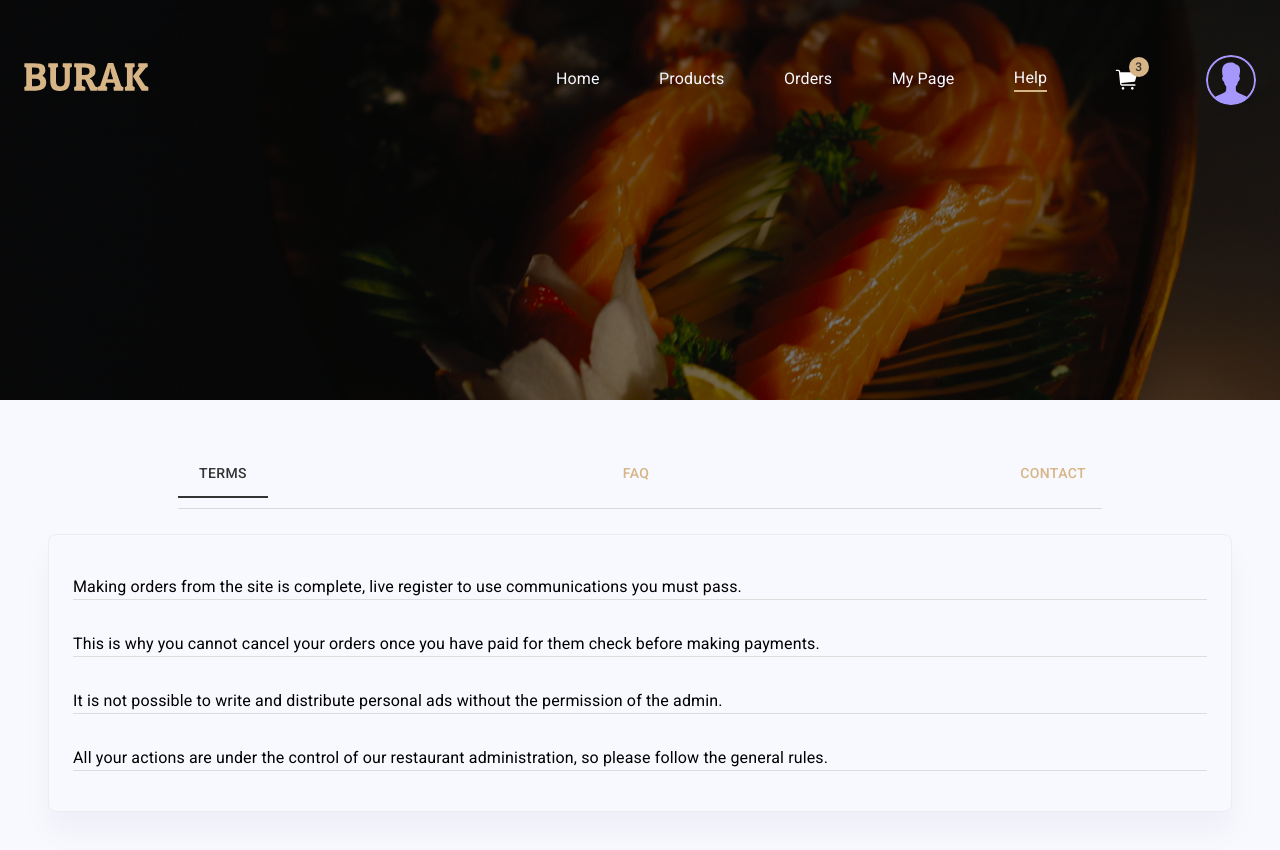
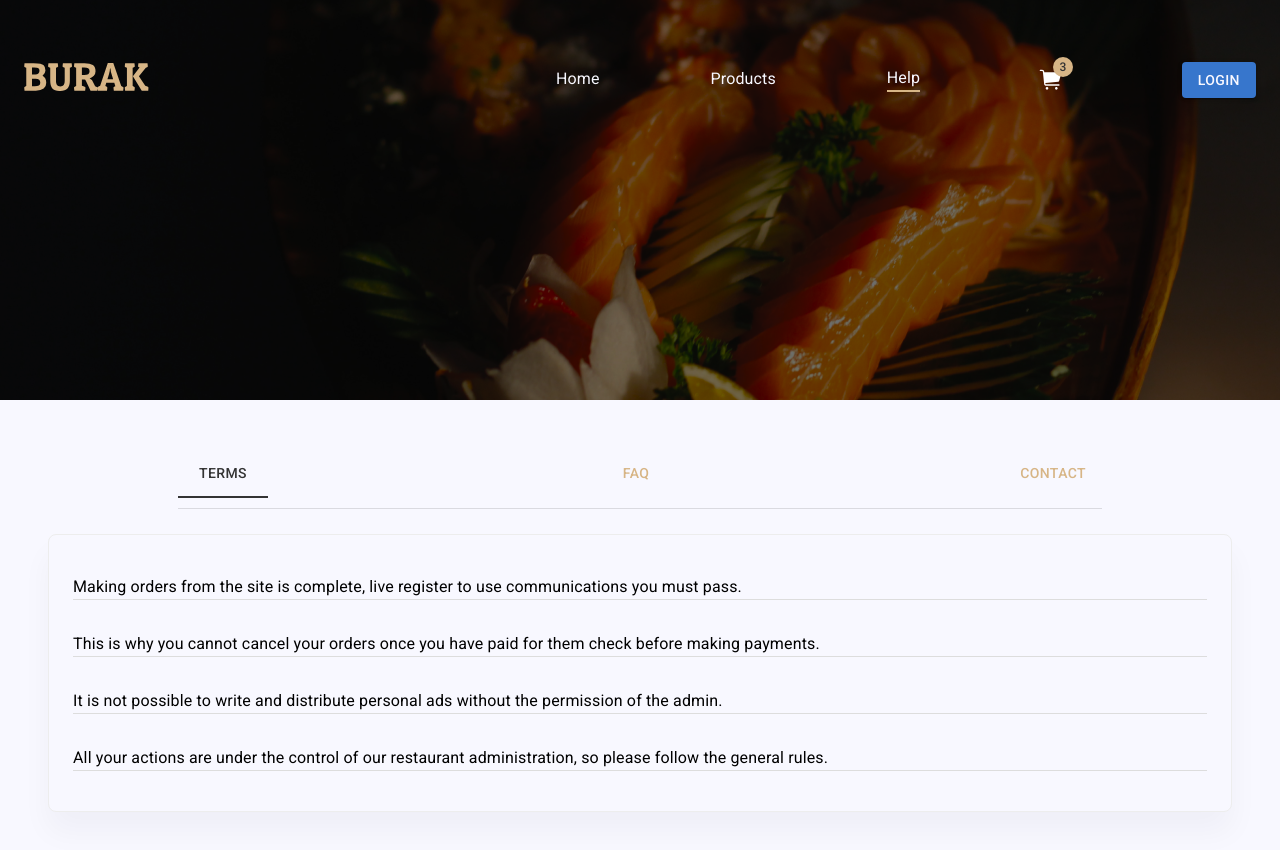
Before and after one commit to Maxmudxoja/burak-react, a React (Create React App) app: page /help in a window 1280 px wide. Shown: the top 850 px of the page. Built offline with nearby package versions, Linux system fonts and the light colour scheme.

Commit message:
fix: modify  otherNavbar common component

```diff
--- a/src/app/components/headers/OtherNavbar.tsx
+++ b/src/app/components/headers/OtherNavbar.tsx
@@ -3,7 +3,7 @@ import Basket from "./Basket";
 import { NavLink } from "react-router-dom";
 
 export default function OtherNavBar() {
-  const authMember = true;
+  const authMember = null;
   return (
     <div className="other-navbar">
       <Container className="navbar-container ">
```
